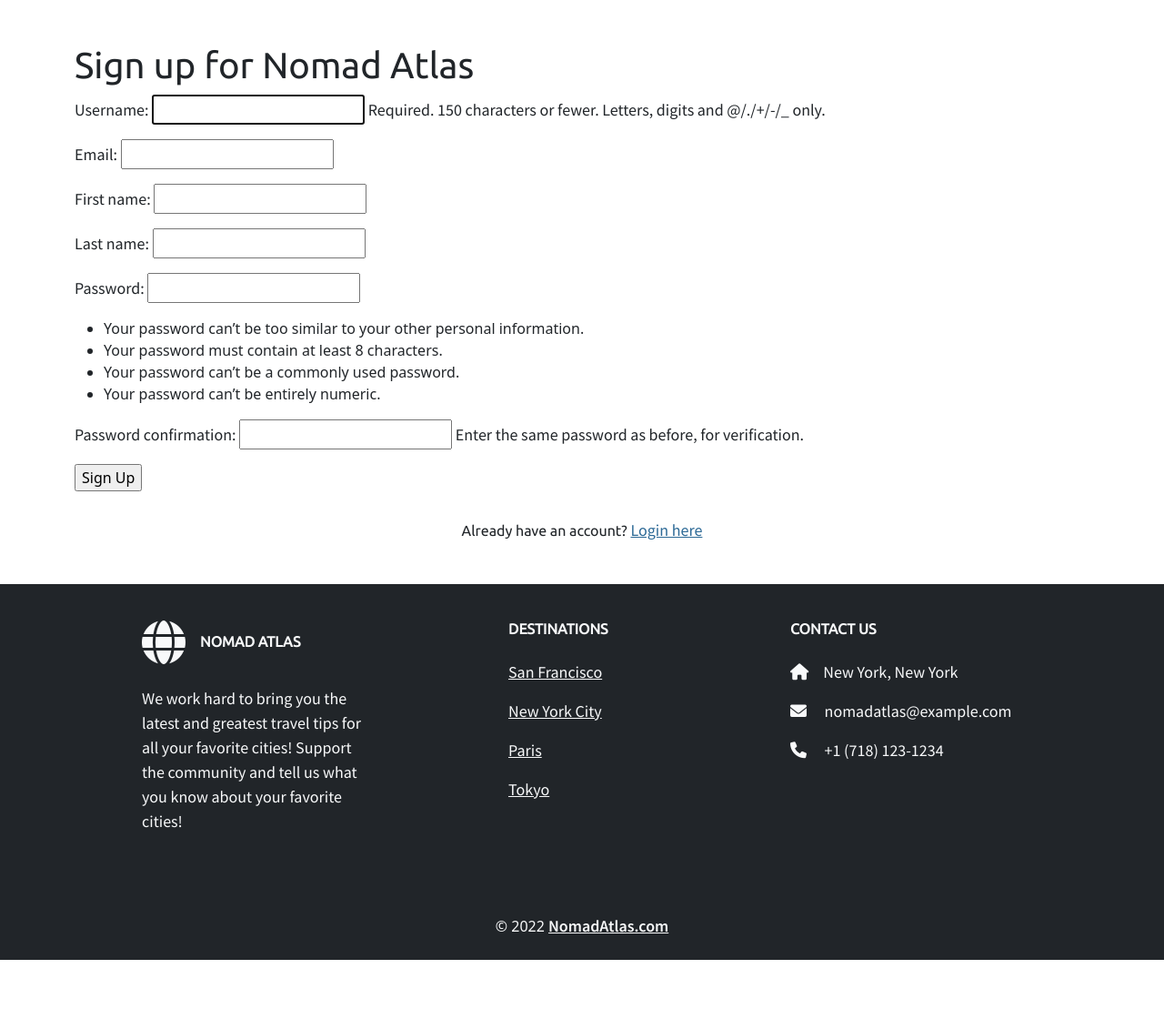
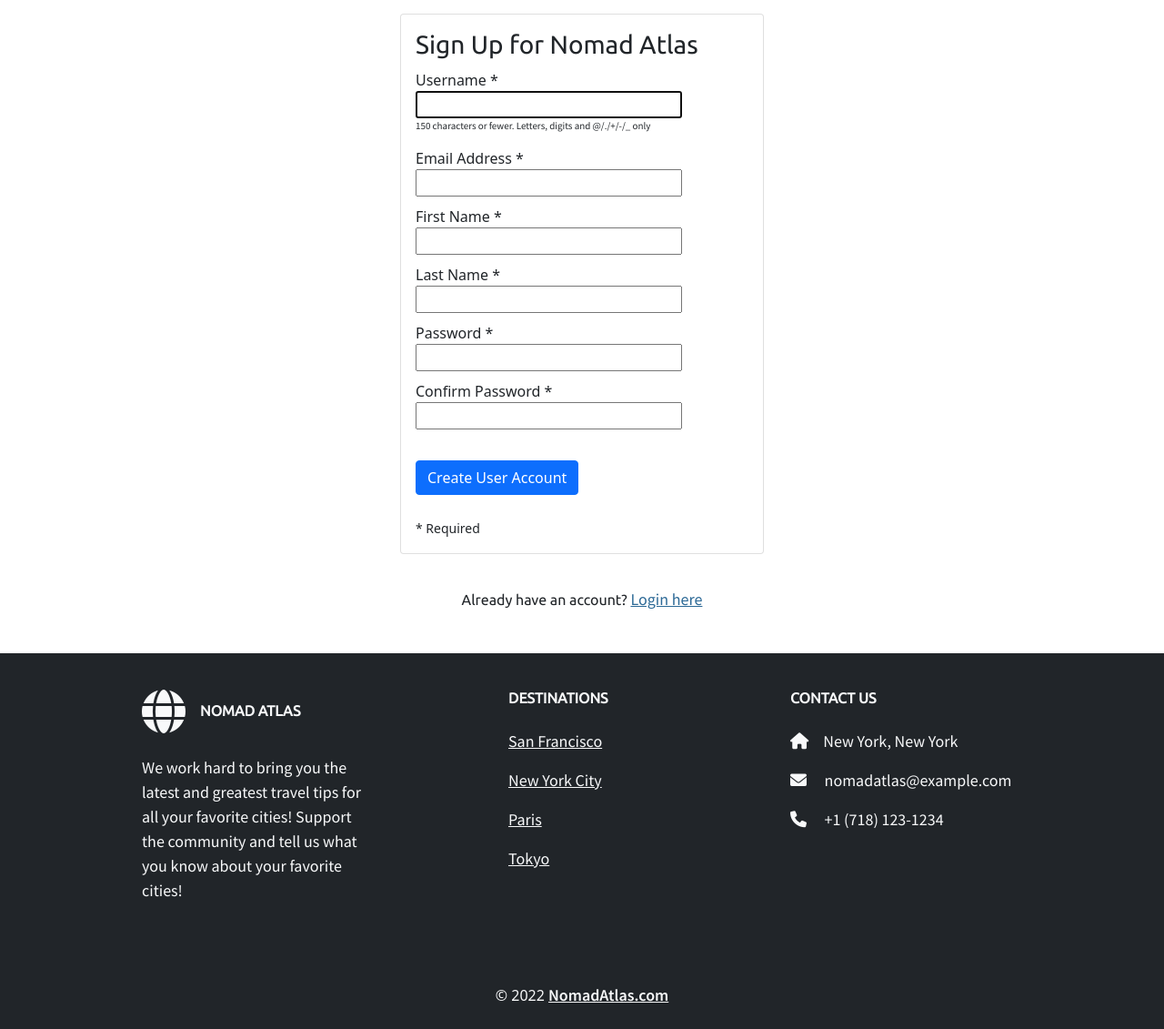
Before and after one commit to jajoyce/Nomad, a Django app: page /accounts/signup/ in a window 1280 px wide. Shown: the part 65-1196 px from the top of the page at 91% size. Before the commit the page ends 1120 px from the top, so only its background shows below. Run offline with Django 4.2, Linux system fonts and the light colour scheme.

Commit message:
Fix bugs, refactor and style.

```diff
--- a/main_app/templates/base.html
+++ b/main_app/templates/base.html
@@ -73,12 +73,14 @@
         <ul class="navbar-nav">
           {% if user.is_authenticated %}
           <li class="nav-item mx-2">
+            {% if user.profile %}
             <a
               class="nav-link text-reset"
               href="{% url 'profile_detail' user.profile.pk %}"
             >
               Welcome {{user.first_name }}</a
             >
+            {% endif %}
           </li>
           <li class="nav-item mx-2">
             <a class="nav-link text-reset" href="{% url 'logout' %}">Logout</a>
--- a/main_app/templates/profile_delete_confirmation.html
+++ b/main_app/templates/profile_delete_confirmation.html
@@ -5,9 +5,8 @@
 {% block content%}
 <div class="container">
   <div class="row">
-    <div class="col-4"></div>
-    <div class="col-4">
-      <div class="card">
+    <div class="col">
+      <div class="card" style="width: 25em;">
         <div class="card-body">
           <h3 class="card-title">Are you sure you want to delete your profile?</h3>
           <h6 class="mt-3">This cannot be undone!</h6>
@@ -29,7 +28,6 @@
         </div>
       </div>
     </div>
-    <div class="col-4"></div>
   </div>
 </div>
 {% endblock %}
--- a/main_app/templates/registration/login.html
+++ b/main_app/templates/registration/login.html
@@ -5,9 +5,8 @@
 {% block content%}
 <div class="container mt-5">
   <div class="row">
-    <div class="col-4"></div>
-    <div class="col-3">
-      <div class="card">
+    <div class="col">
+      <div class="card" style="width: 15em;">
         <div class="card-body">
           <h3 class="card-title">Login</h3>
           <form method="post" action="{% url 'login' %}">
@@ -24,7 +23,6 @@
         </h6>
       </div>
     </div>
-    <div class="col-4"></div>
   </div>
 </div>
 {% endblock %}
--- a/main_app/templates/registration/signup.html
+++ b/main_app/templates/registration/signup.html
@@ -1,13 +1,54 @@
 {% extends 'base.html' %} {% block title %}Sign Up{% endblock %}
 <!-- comment -->
 {% block content%}
-<div class="container hero-section mt-5">
-  <h1>Sign up for Nomad Atlas</h1>
-  <form method="post" action="{% url 'signup' %}">
-    {% csrf_token %} {{ form.as_p }}
-    <input type="submit" class="button" value="Sign Up" />
-    <input type="hidden" name="next" value="{{ next }}" />
-  </form>
+<div class="container">
+  <div class="row">
+    <div class="col">
+      <div class="card" style="width: 25em">
+          <div class="card-body">
+              <h3 class="card-title">Sign Up for Nomad Atlas</h3>
+              <form method="post">
+                  {% csrf_token %}
+                  {{ form.non_field_errors }}
+                  <div class="fieldWrapper">
+                      {{ form.username.errors }}
+                      <label for="{{ form.username.id_for_label }}">Username *</label><br>
+                      {{ form.username }}
+                      <p style="font-size: 11px;">150 characters or fewer. Letters, digits and @/./+/-/_ only</p>
+                  </div>
+                  <div class="fieldWrapper">
+                      {{ form.email.errors }}
+                      <label for="{{ form.email.id_for_label }}">Email Address *</label><br>
+                      {{ form.email }}
+                  </div>
+                  <div class="fieldWrapper">
+                      {{ form.first_name.errors }}
+                      <label for="{{ form.first_name.id_for_label }}">First Name *</label><br>
+                      {{ form.first_name }}
+                  </div>
+                  <div class="fieldWrapper">
+                      {{ form.last_name.errors }}
+                      <label for="{{ form.last_name.id_for_label }}">Last Name *</label><br>
+                      {{ form.last_name }}
+                  </div>
+                  <div class="fieldWrapper">
+                      {{ form.password1.errors }}
+                      <label for="{{ form.password1.id_for_label }}">Password *</label><br>
+                      {{ form.password1 }}
+                  </div>
+                  <div class="fieldWrapper">
+                      {{ form.password2.errors }}
+                      <label for="{{ form.password2.id_for_label }}">Confirm Password *</label><br>
+                      {{ form.password2 }}
+                  </div>
+                  <br>
+                  <input type="submit" value="Create User Account" class="btn btn-primary">
+                </form><br>
+              <small>* Required</small>
+          </div>
+      </div>
+    </div>
+  </div>
 </div>
 <div class="mt-4" style="text-align: center">
   <h6>Already have an account? <a href="{% url 'login' %}">Login here</a></h6>
--- a/main_app/templates/registration/user_update.html
+++ b/main_app/templates/registration/user_update.html
@@ -1,4 +1,4 @@
-{% extends 'base.html' %} {% block title %}User update{% endblock %}
+{% extends 'base.html' %} {% block title %}Account Update{% endblock %}
 <!-- comment -->
 {% block content%}
 <div class="container">
@@ -22,7 +22,7 @@
                     </div>
                     <div class="fieldWrapper">
                         {{ form.first_name.errors }}
-                        <label for="{{ form.first_name.id_for_label }}">First Name</label><br>
+                        <label for="{{ form.first_name.id_for_label }}">First Name *</label><br>
                         {{ form.first_name }}
                     </div>
                     <div class="fieldWrapper">
--- a/main_app/urls.py
+++ b/main_app/urls.py
@@ -5,9 +5,9 @@ urlpatterns = [
     path('', views.Home.as_view(), name = "home"),
     path('about/', views.About.as_view(), name = "about"),
     path('accounts/signup/', views.Signup.as_view(), name = "signup" ),
-    path('create-profile/', views.ProfileCreate.as_view(), name='create_profile'),
     path('loggedin/', views.Loggedin.as_view(), name="loggedin"),
     path('nomads/', views.ProfileList.as_view(), name="profile_list"),
+    path('nomads/new', views.ProfileCreate.as_view(), name="profile_create"),
     path('nomads/<int:pk>', views.ProfileDetail.as_view(), name="profile_detail"),
     path('nomads/<int:pk>/update', views.ProfileUpdate.as_view(), name="profile_update"),
     path('nomads/<int:pk>/delete', views.ProfileDelete.as_view(), name='profile_delete'),
--- a/main_app/views.py
+++ b/main_app/views.py
@@ -4,7 +4,7 @@ from django.views import View
 from django.views.generic import TemplateView, DetailView, CreateView, UpdateView, DeleteView
 from django.http import HttpResponse
 from django.contrib.auth.forms import UserCreationForm, UserChangeForm
-from django.contrib.auth import login
+from django.contrib.auth import login, logout
 from django.contrib.auth.mixins import LoginRequiredMixin
 from .models import City, Post, Profile, User, Comment
 from django.contrib.auth.models import User
@@ -42,7 +42,7 @@ class Signup(View):
         if form.is_valid():
             user = form.save()
             login(request, user)
-            return redirect("/create-profile/")
+            return redirect("/nomads/new")
         else:
             context ={"form": form}
             return render(request, "registration/signup.html", context)
@@ -166,7 +166,7 @@ class PostDelete(LoginRequiredMixin, DeleteView):
 class ProfileCreate(CreateView):
     model = Profile
     fields = ['img', 'current_city', 'bio']
-    template_name = 'create_profile.html'
+    template_name = 'profile_create.html'
 
     def get_success_url(self):
         return reverse('profile_detail', kwargs={'pk': self.object.pk})
@@ -206,3 +206,4 @@ class ProfileUpdate(UpdateView):
 class ProfileDelete(DeleteView):
     model = Profile
     template_name = "profile_delete_confirmation.html"
+    success_url = "/"
```
Also changed, not shown: main_app/templates/create_profile.html (deleted, +0 -12 lines), main_app/templates/profile_create.html (added, +43 -0 lines).
